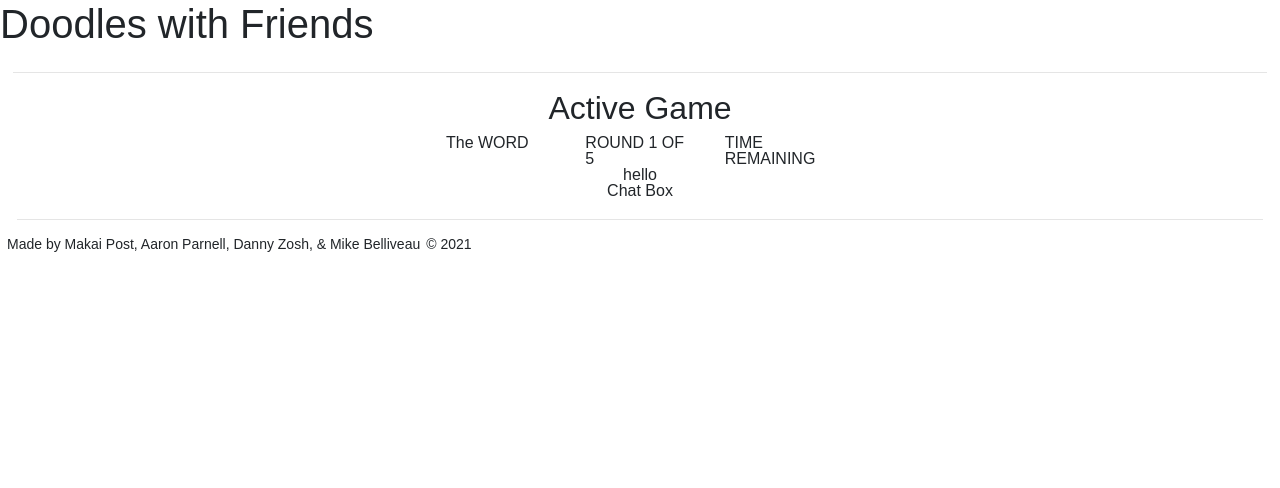
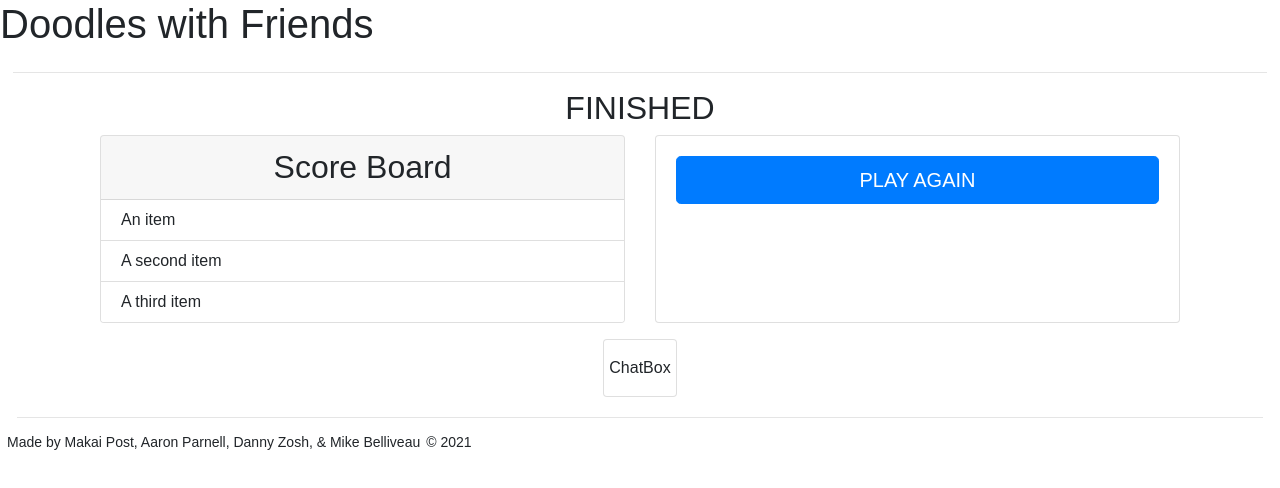
Before and after one commit to ToMakPo/Doodles-with-Friends, a React (Create React App) app in the folder client/: page / in a window 1280 px wide. Shown: the top 488 px of the page. Built offline with nearby package versions, Linux system fonts and the light colour scheme.

Commit message:
cleaned up the CSS on the scoreboard and the options pages

```diff
--- a/client/src/App.js
+++ b/client/src/App.js
@@ -26,7 +26,7 @@ const App = () => {
 
 			{
 				// If the user is not logged in, then direct the user to the login page. Other wise, take them to the page requested page.
-				true ? <ActiveGame/> :
+				true ? <ScoreBoard/> :
 				activeUser === null ? (
 					loginDisplay
 						? <Login {...{logUserIn, setLoginDisplay}}/>
--- a/client/src/pages/ActiveGame.js
+++ b/client/src/pages/ActiveGame.js
@@ -1,4 +1,6 @@
+import ChatBox from "../components/ChatBox"
 const { default: Canvas } = require("../components/Canvas")
+
 const ActiveGame = () => {
     return (
         <div className="container ">
@@ -25,9 +27,10 @@ const ActiveGame = () => {
                         <Canvas width={500} height={500} active={true}/>
                     </div>
                 </div>
+
                 <div class="container">
                     <div class="row align-items-end">
-                        <div>Chat Box</div>
+                        <ChatBox/>
                     </div>
                 </div>
             </main>
--- a/client/src/pages/Home.js
+++ b/client/src/pages/Home.js
@@ -3,9 +3,9 @@ import '../styles/Home.css'
 
 const Home = () => {
     return (
+        <div className="container ">
             <main>
-            <h2>Options</h2>
-
+                <h2>CHOOSE AN OPTION</h2>
                 <div class="card-deck">
                     <div class="card">
                         <div class="card-body">
@@ -27,14 +27,10 @@ const Home = () => {
                             </div>
                         </div>
                     </div>
-
                 </div>
 
-
-
-
-
             </main>
+        </div>
     )
 }
 
--- a/client/src/pages/ScoreBoard.js
+++ b/client/src/pages/ScoreBoard.js
@@ -1,3 +1,4 @@
+import ChatBox from "../components/ChatBox"
 import '../styles/palette.css'
 import '../styles/ScoreBoard.css'
 
@@ -6,10 +7,12 @@ const ScoreBoard = () => {
     return (
         <div className="container ">
             <main className="container">
-            <div
-            className="card"
-            style={{width: "18rem"}}
-            >
+
+
+
+                <h2>FINISHED</h2>
+                <div class="card-deck">
+                        <div className="card">
                             <h2 className="card-header">
                                 Score Board
                             </h2>
@@ -19,6 +22,24 @@ const ScoreBoard = () => {
                                 <li className="list-group-item">A third item</li>
                             </ol>
                         </div>
+
+
+                    <div class="card">
+                        <div class="card-body">
+                        <button type="button" class="btn btn-primary btn-lg btn-block">PLAY AGAIN</button>
+                        </div>
+                    </div>
+                </div>
+<br></br>
+                <div class="container">
+                <div class="card">
+                        <div class="card-body">
+                    <div class="row align-items-end">
+                        <ChatBox/>
+                        </div>
+                        </div>
+                    </div>
+                </div>
             </main>
 
         </div>
```
Lines whose indentation alone changed are shown as unchanged.
